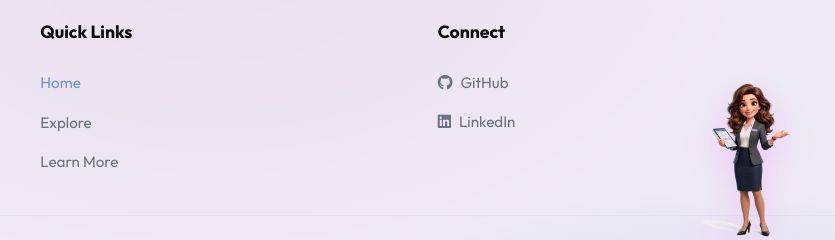
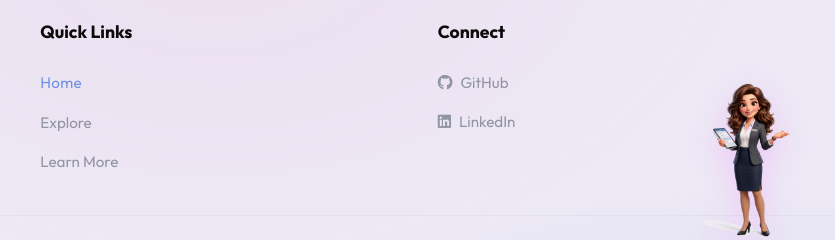
Before and after one commit to Bhumi-2303/vision360, a website: page public/index.html in a window 1280 px wide. In both pictures the pointer is over the link 481 px from the left and 4205 px from the top of the page. Shown: the part 4123-4363 px from the top of the page, 421-1256 px from the left. Drawn offline with nearby package versions, Linux system fonts and the light colour scheme; no server answers.

Commit message:
feat(ui): add interactive hover effects to footer links

```diff
--- a/public/index.html
+++ b/public/index.html
@@ -85,6 +85,17 @@
             -webkit-backdrop-filter: blur(20px);
             box-shadow: 0 4px 30px rgba(0, 0, 0, 0.3);
             border-bottom: 1px solid rgba(255, 255, 255, 0.08);
+        }
+
+        footer a {
+            transition: color 0.25s ease, letter-spacing 0.25s ease;
+            opacity: 0.7;
+        }
+
+        footer a:hover {
+            opacity: 1;
+            letter-spacing: 0.02em;
+            color: var(--accent-color, #6c63ff);
         }
     </style>
 </head>
```
